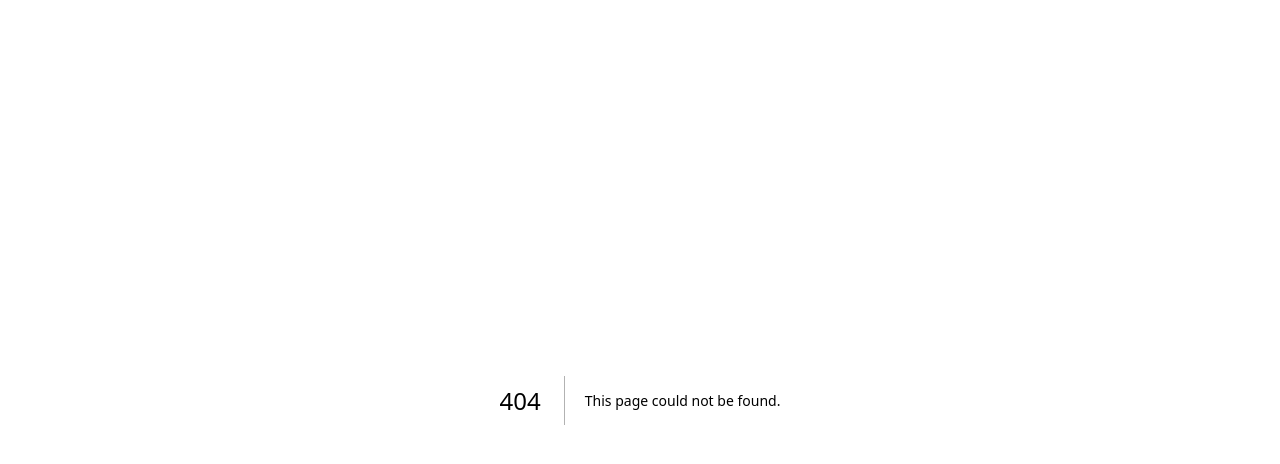
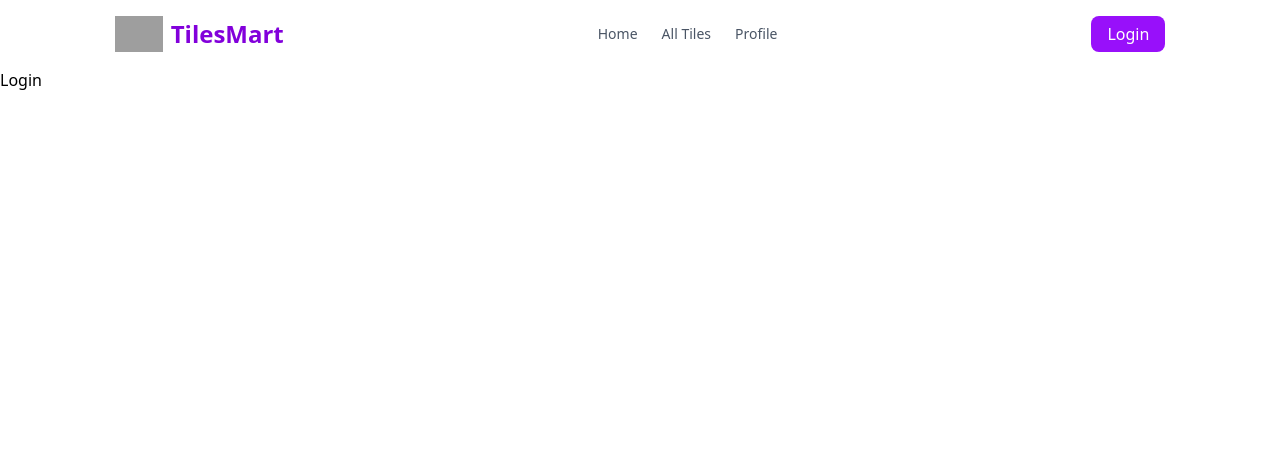
Before and after one commit to rumel-devv/assigment-08, a Next.js app: page /login in a window 1280 px wide. Before the commit this address had no page. Shown: the top 464 px of the page. Built offline with nearby package versions, Linux system fonts and the light colour scheme; grey boxes are pictures that could not be loaded.

Commit message:
added navbar

```diff
--- a/src/app/layout.js
+++ b/src/app/layout.js
@@ -1,5 +1,6 @@
 import { Geist, Geist_Mono } from "next/font/google";
 import "./globals.css";
+import Navbar from "@/components/Navbar";
 
 const geistSans = Geist({
   variable: "--font-geist-sans",
@@ -12,7 +13,7 @@ const geistMono = Geist_Mono({
 });
 
 export const metadata = {
-  title: "Create Next App",
+  title: "TilesMart | another world of tiles",
   description: "Generated by create next app",
 };
 
@@ -22,7 +23,10 @@ export default function RootLayout({ children }) {
       lang="en"
       className={`${geistSans.variable} ${geistMono.variable} h-full antialiased`}
     >
-      <body className="min-h-full flex flex-col">{children}</body>
+      <body className="min-h-full flex flex-col">
+        <Navbar/>
+        <main>{children}</main>
+        </body>
     </html>
   );
 }
--- /dev/null
+++ b/src/app/login/page.jsx
@@ -0,0 +1,11 @@
+import React from 'react';
+
+const LoginPage = () => {
+    return (
+        <div>
+            Login
+        </div>
+    );
+};
+
+export default LoginPage;
--- /dev/null
+++ b/src/components/Navbar.jsx
@@ -0,0 +1,66 @@
+"use client";
+import React from "react";
+import Link from "next/link";
+import Image from "next/image";
+import { usePathname } from "next/navigation";
+
+const navLinks = [
+  { name: "Home", href: "/" },
+  { name: "All Tiles", href: "/all-tiles" },
+  { name: "Profile", href: "/profile" },
+];
+
+const Navbar = () => {
+  const pathname = usePathname();
+
+  return (
+    <nav className="w-full md:w-10/12 mx-auto py-4 px-2">
+      <div className="flex justify-between items-center">
+
+        {/* Logo */}
+        <div className="flex items-center gap-2">
+          <Image src="/logo.png" width={48} height={48} alt="Logo" />
+          <Link href="/" className="text-purple-700 text-2xl font-bold">
+            TilesMart
+          </Link>
+        </div>
+
+        {/* Nav Links */}
+        <ul className="hidden md:flex gap-6 text-sm font-medium">
+          {navLinks.map((link) => (
+            <li key={link.href}>
+              <Link
+                href={link.href}
+                className={`transition ${
+                  pathname === link.href
+                    ? "text-purple-700 border-b-2 border-purple-700 pb-1"
+                    : "text-gray-600 hover:text-purple-600"
+                }`}
+              >
+                {link.name}
+              </Link>
+            </li>
+          ))}
+        </ul>
+
+        {/* Buttons */}
+        <div className="space-x-3">
+          {/* <Link href="/signup">
+            <button className="px-4 py-1.5 border border-purple-600 text-black rounded-lg hover:bg-purple-600 hover:text-white transition">
+              SignUp
+            </button>
+          </Link> */}
+
+          <Link href="/login">
+            <button className="px-4 py-1.5 bg-purple-600 text-white rounded-lg hover:bg-purple-700 transition">
+              Login
+            </button>
+          </Link>
+        </div>
+
+      </div>
+    </nav>
+  );
+};
+
+export default Navbar;
```
